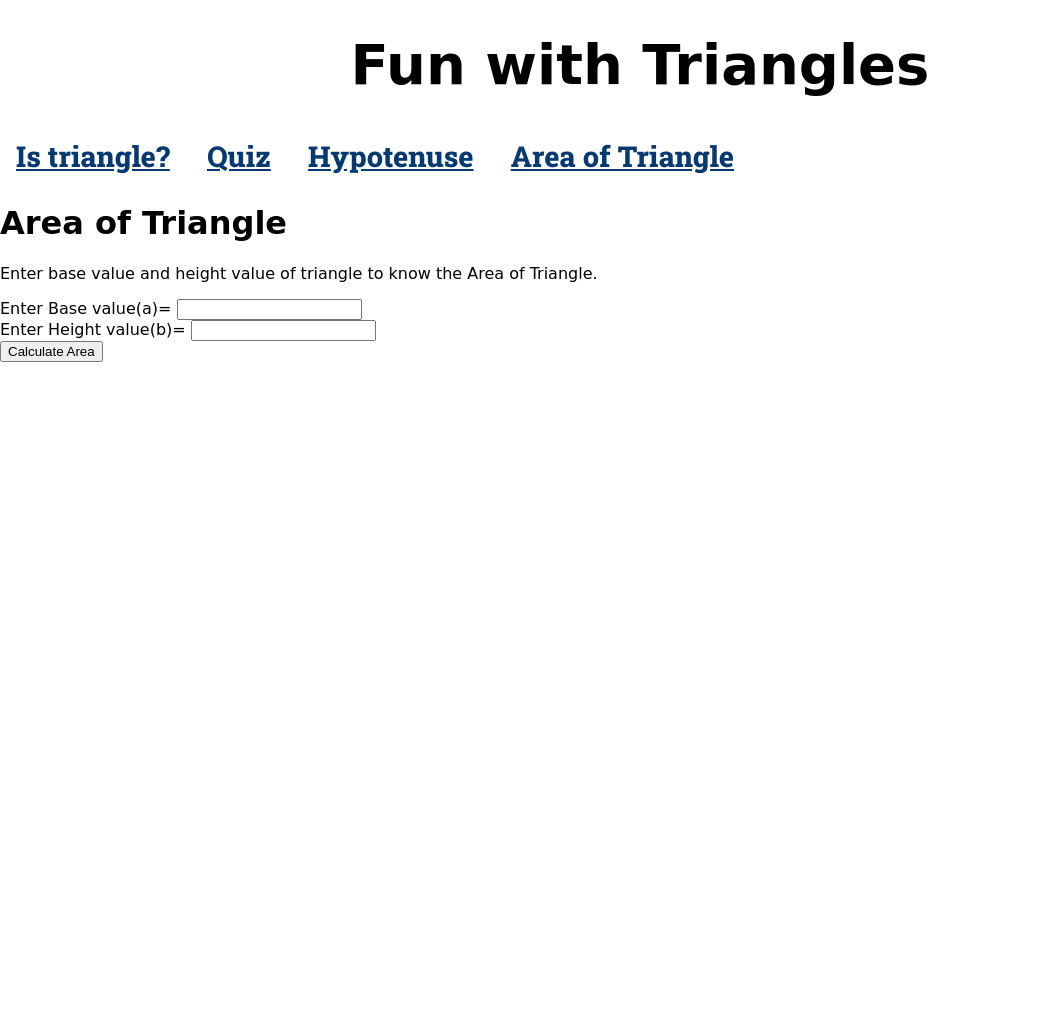
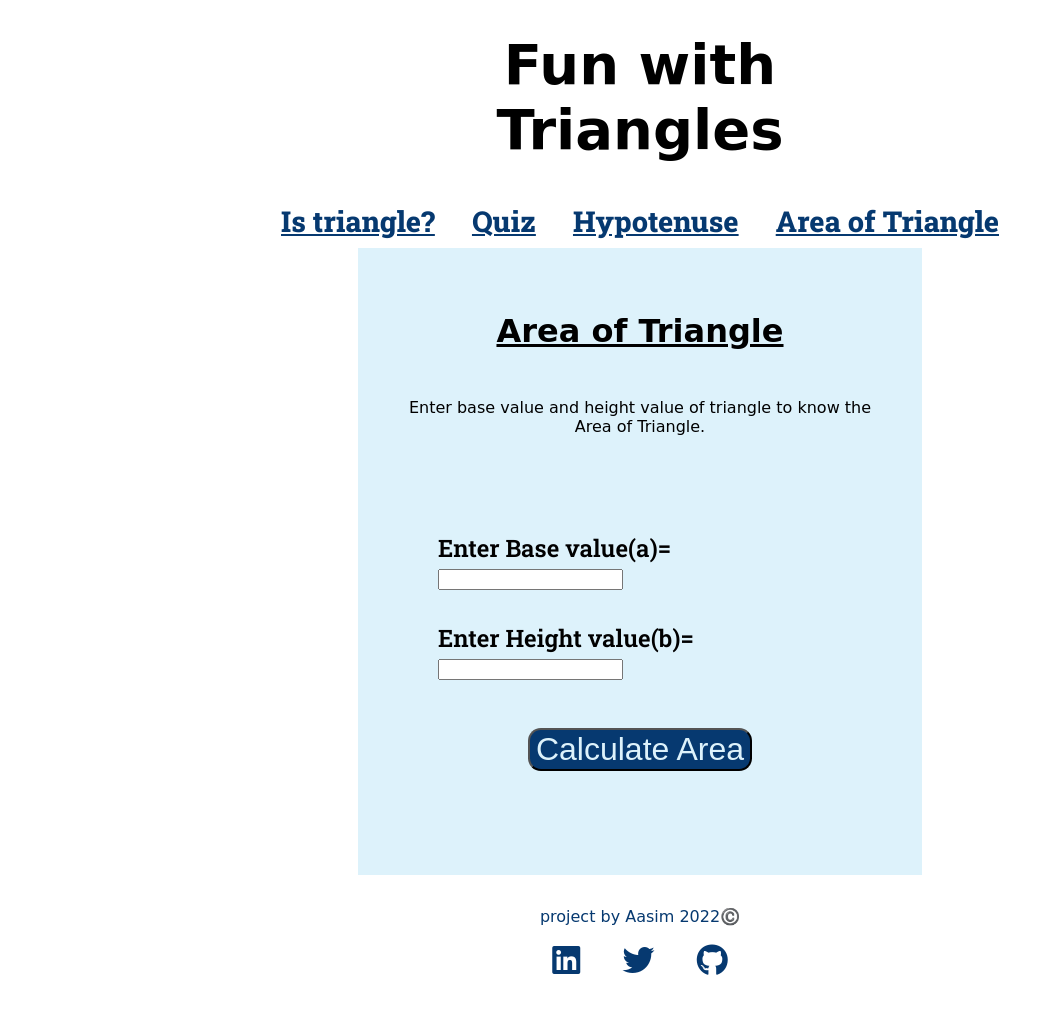
Before and after one commit to aasimd/fun-with-triangles-v0.1, a plain HTML site: page pages/area-of-triangle.html in a window 1280 px wide. Shown: the whole page, without its empty margins (0-1062 px from the left). Before the commit the page ends 800 px from the top, so only its background shows below. Drawn offline with Linux system fonts and the light colour scheme; files that its build step writes are made by us from their sources; a web font is replaced by a local one.

Commit message:
area of triangle styles done

```diff
--- a/pages/area-of-triangle.html
+++ b/pages/area-of-triangle.html
@@ -4,45 +4,74 @@
     <meta charset="UTF-8">
     <meta http-equiv="X-UA-Compatible" content="IE=edge">
     <meta name="viewport" content="width=device-width, initial-scale=1.0">
-    <link rel="stylesheet" href="styles.css">
+    <link rel="stylesheet" href="https://cdnjs.cloudflare.com/ajax/libs/font-awesome/6.2.0/css/all.min.css">
+    <link rel="stylesheet" href="/styles.css">
     <title>Area of Triangle</title>
 </head>
 <body>
-    <nav>
-        <h1 class="nav-heading">Fun with Triangles</h1>
+    <nav class="nav-list">
+        <h1 class="nav-heading center-container">Fun with Triangles</h1>
+        <div>
             <ul>
                 <li>
-                <a href="/is-triangle.html">Is triangle?</a>
+                    <a href="/pages/is-triangle.html">Is triangle?</a>
                 </li>
                 <li>
-                <a href="/quiz.html">Quiz</a>
+                    <a href="/index.html">Quiz</a>
                 </li>
                 <li>
-                <a href="/hypotenuse.html">Hypotenuse</a>
+                    <a href="/pages/hypotenuse.html">Hypotenuse</a>
                 </li>
                 <li>
-                <a href="/area-of-triangle.html">Area of Triangle</a>
+                    <a href="/pages/area-of-triangle.html">Area of Triangle</a>
                 </li>
             </ul>
+        </div>
+
     </nav>
-
-    <h1>Area of Triangle</h1>
-    <p>
+    <div class="container center-container ">
+        <h1 class="heading">Area of Triangle</h1>
+        <p class="description center-container">
         Enter base value and height value of triangle to know the Area of Triangle.
         </p>
-
-    <div>
-        <label for="base-value">Enter Base value(a)=</label>
+        <div class="area-content">
+            <div class="questions">
+                <label class="area-label"
+                for="base-value">Enter Base value(a)=</label>
                 <input type="number" id="base-value">
             </div>
-    <div>
-        <label for="height-value">Enter Height value(b)=</label>
+            <div class="questions">
+                <label class="area-label "for="height-value">Enter Height value(b)=</label>
                 <input type="number" id="height-value">
             </div>
-    <button id="calculate-button">Calculate Area </button>
-    <div id="area-output"></div>
+        </div>
+
+        <div class="bttn">
+            <button id="calculate-button" class="primary-button">Calculate Area </button>
+        </div>
+
+        <div id="area-output" class="area-output"></div>
+    </div>
+    <footer>
+        <div class="contact-info">
+            <p class="credit">
+            project by Aasim  2022©️
+            </p>
+            <li class="non-bullet">
+            <a target="_blank" href="https://linkedin.com/in/aasim-dongarkar-28b365231"><i class="fa-brands fa-linkedin"></i></a>
+            </li>
+            <li class="non-bullet">
+            <a href="https://twitter.com/dthree01"><i class="fa-brands fa-twitter"></i></a>
+            </li>
+            <li class="non-bullet">
+            <a href="https://github.com/aasimd"><i class="fa-brands fa-github"></i></a>
+            </li>
+        </div>
+        </li>
+
+    </footer>
 
 
-    <script src="area-of-triangle.js"></script>
+    <script src="/scripts/area-of-triangle.js"></script>
 </body>
 </html>
--- a/styles.css
+++ b/styles.css
@@ -69,7 +69,7 @@ a:-webkit-any-link {
 .heading{
     text-align: center;
     color:black;
-    padding: 2rem;
+    margin: 2rem;
     text-decoration: underline;
 }
 .description{
@@ -124,3 +124,30 @@ footer{
     padding-bottom: 2rem;
     font-size: 2rem;
 }
+
+
+/*area of triangle*/
+.area-output{
+    padding: 1rem;
+    font-size: 1.2rem;
+    text-align: center;
+}
+
+.area-label{
+    font-size: 1.5rem;
+}
+.area-input{
+    font-size: 1.5rem;
+}
+.area-content{
+    padding: 2rem;
+}
+h1 {
+    display: block;
+    font-size: 2em;
+    margin-block-start: 0em;
+    margin-block-end: 0em;
+    margin-inline-start: 0px;
+    margin-inline-end: 0px;
+    font-weight: bold;
+}
```
Also changed, not shown: index.html (+1 -1 lines). Lines whose indentation alone changed are shown as unchanged.
